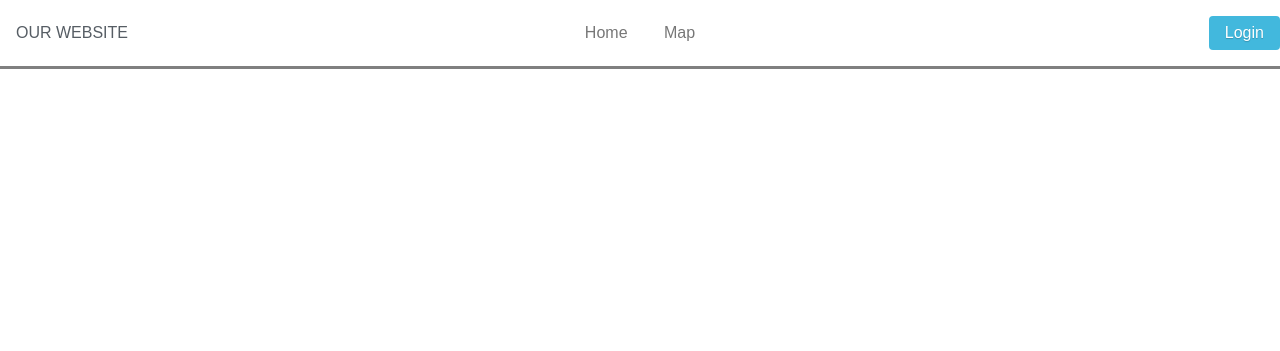
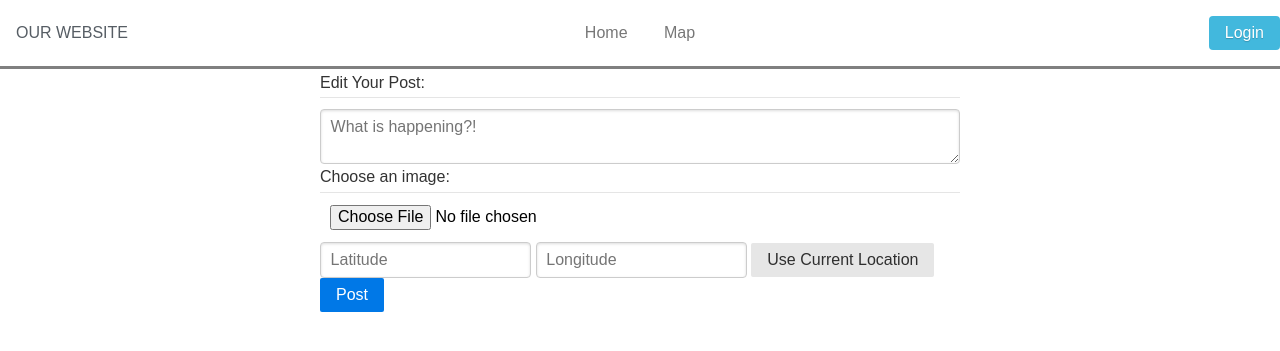
Before and after one commit to Dav0M/mapost, a Flask app: template templates/edit_post.html in a window 1280 px wide. Shown: the top 351 px of the page. Run offline with Flask 3, Linux system fonts and the light colour scheme; the template is opened without the code that fills it, so the values that code supplies are empty; some libraries are stand-ins or nearby versions.

Commit message:
functional edit

```diff
--- a/server.py
+++ b/server.py
@@ -118,12 +118,17 @@ def create_post():
 @app.get("/edit/<int:user_id>")
 @require_auth
 def edit_post(user_id):
+    if session['user_id']['id'] != user_id:
+        abort(404) #not authorized
     post_id = request.args.get('post', -1, type=int)
-    return render_template("edit_post.html")
+    post = get_single_post(post_id, user_id)
+    if post is None:
+        abort(404) #post doesnt exist or not yours
+    return render_template("edit_post.html", post=post, post_id=post_id)
 
-@app.route("/api/post", methods=['POST', 'DELETE'])
+@app.route("/api/post/delete", methods=['DELETE'])
 @require_auth
-def del_user_post():
+def delete_user_post():
     post_id = request.json['id']
     if delete_post(post_id, session['user_id']['id']) == 0:
         resp = make_response("Invalid request", 400)
@@ -132,6 +137,14 @@ def del_user_post():
     resp.headers['Content-Type'] = "text/plain"
     return resp
 
+@app.post("/api/post/edit")
+@require_auth
+def edit_user_post():
+    fd = request.form
+    img = request.files['image-input']
+    update_post(fd, img)
+    return redirect("/")
+
 
 # @app.get("/search", methods=["POST"])
 # def search_result():
--- a/static/js/delete.js
+++ b/static/js/delete.js
@@ -10,7 +10,7 @@ async function deletePost(node) {
 
     let data = {"id": postRow.id};
 
-    const response = await fetch("/api/post", {
+    const response = await fetch("/api/post/delete", {
         method: "DELETE",
         headers: {"Content-Type": "application/json",},
         body: JSON.stringify(data)
--- a/templates/edit_post.html
+++ b/templates/edit_post.html
@@ -2,6 +2,38 @@
 {% block head %}
   {{ super() }}
   <title>Edit Post</title>
+  <script src="/static/js/location.js"></script>
 {% endblock %}
 {% block content %}
+<div class="pure-g">
+    <div class="pure-u-1-4 pure-u-md-1-4"></div>
+      <form action="/api/post/edit", method="post" enctype="multipart/form-data" class="pure-form pure-g pure-u-1-2">
+        <label for="post-id"></label>
+        <input type="hidden" id="post-id" name="post-id" value="{{ post_id }}">
+        <fieldset>
+          <legend>Edit Your Post:</legend>
+          <div class="pure-control-group">
+            <label for="create-text"></label>
+            <textarea id="create-text" name="create-text" class="pure-input-1" placeholder="What is happening?!" required>{{ post.content }}</textarea>
+          </div>
+          <div class="pure-group">
+            <legend>Choose an image:</legend>
+            <input type="file" id="image-input" name="image-input" accept="image/*" class="pure-input">
+          </div>
+
+          <div class="pure-u-4">
+            <label for="create-lat"></label>
+            <input type="number" step="any" value="{{ post.lat }}" id="create-lat" name="create-lat" class="pure-input-1-3" placeholder="Latitude" min="-90" max="90" required>
+
+            <label for="create-long"></label>
+            <input type="number" step="any" value="{{ post.long }}" id="create-long" name="create-long" class="pure-input-1-3" placeholder="Longitude" min="-180" max="180" required>
+
+            <button type="button" id="curr-location" class="pure-button pure-input">Use Current Location</button>
+          </div>
+          <div class="pure-controls form-submit-field">
+            <button type="submit" class="pure-button pure-button-primary pure-u">Post</button>
+          </div>
+        </fieldset>
+      </form>
+  </div>
 {% endblock %}
```
Also changed, not shown: data.py (+11 -5 lines).
